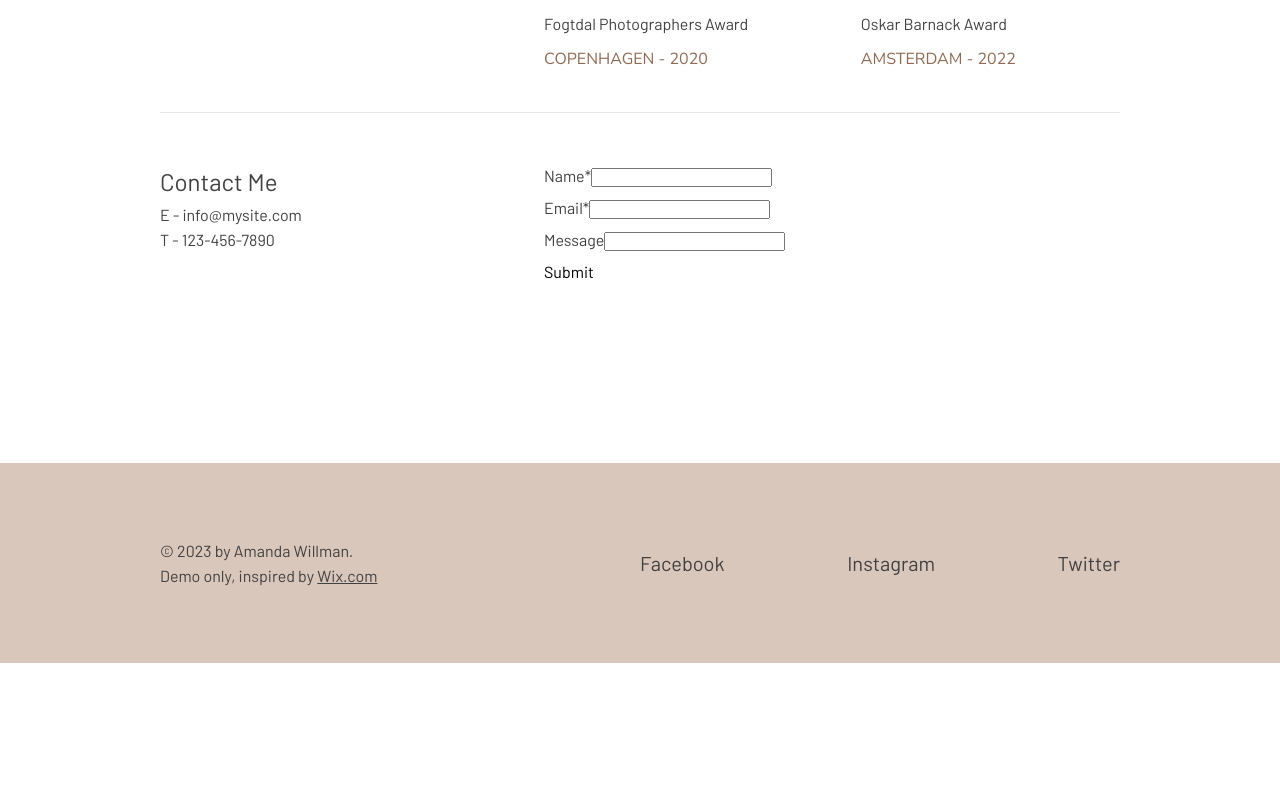
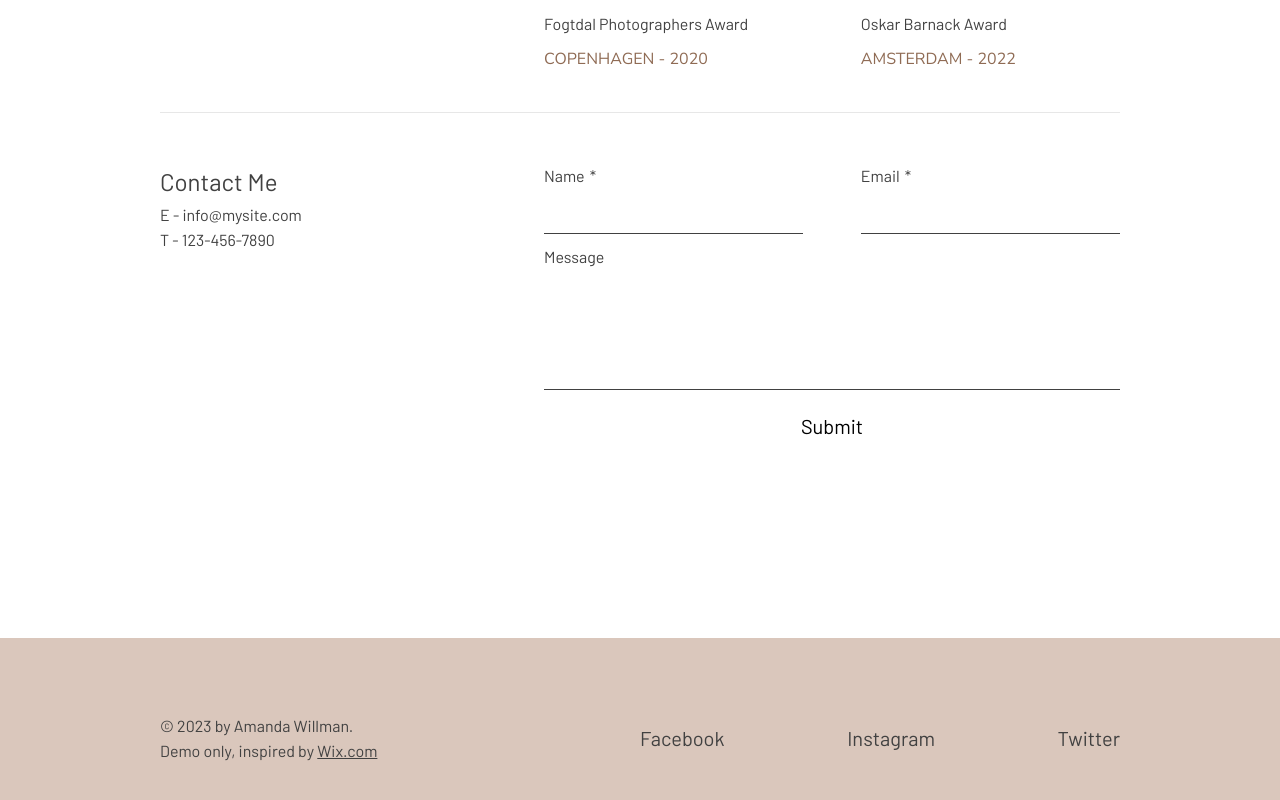
Before and after one commit to Knopkaivy/photographer-portfolio-demo, a React (Create React App) app: page /bio in a window 1280 px wide. Shown: the part 1305-2105 px from the top of the page. Before the commit the page ends 1968 px from the top, so only its background shows below. Built offline with nearby package versions, Linux system fonts and the light colour scheme.

Commit message:
Add styles to ContactForm component

```diff
--- a/src/ContactForm.jsx
+++ b/src/ContactForm.jsx
@@ -33,7 +33,7 @@ const ContactForm = () => {
 
   return (
     <form className="ContactForm" onSubmit={handleSubmit}>
-      <div className="ContactForm__item">
+      <div className="ContactForm__item ContactForm__item-credentials">
         <label htmlFor="name" className="ContactForm__itemLabel">
           Name<span>*</span>
         </label>
@@ -45,7 +45,7 @@ const ContactForm = () => {
           onChange={handleChangeName}
         />
       </div>
-      <div className="ContactForm__item">
+      <div className="ContactForm__item ContactForm__item-credentials">
         <label htmlFor="email" className="ContactForm__itemLabel">
           Email<span>*</span>
         </label>
@@ -57,14 +57,14 @@ const ContactForm = () => {
           onChange={handleChangeEmail}
         />
       </div>
-      <div className="ContactForm__item">
+      <div className="ContactForm__item ContactForm__item-message">
         <label htmlFor="message" className="ContactForm__itemLabel">
           Message
         </label>
-        <input
+        <textarea
           id="message"
           type="text"
-          className="ContactForm__itemInput"
+          className="ContactForm__itemInput ContactForm__itemInput-message"
           value={formMessage}
           onChange={handleChangeMessage}
         />
@@ -79,7 +79,7 @@ const ContactForm = () => {
       <div className="ContactForm__item">
         {showSubmittedMessage && (
           <div className="ContactForm__successMessage">
-            Thanks For Submitting!
+            Thank you for submitting!
           </div>
         )}
       </div>
--- a/src/styles/ContactForm.css
+++ b/src/styles/ContactForm.css
@@ -1,13 +1,65 @@
+.ContactForm {
+  display: flex;
+  flex-wrap: wrap;
+  justify-content: space-between;
+  font-size: 1.6rem;
+}
 .ContactForm__item {
   min-height: 3.2rem;
+  width: 100%;
+  margin-bottom: 1rem;
+}
+.ContactForm__item-credentials {
+  flex-basis: 45%;
+}
+.ContactForm__item-message {
+  flex-basis: 100%;
+}
+.ContactForm__itemLabel span {
+  padding-left: 0.5rem;
+}
+.ContactForm__itemInput {
+  font-family: inherit;
+  font-size: inherit;
+  width: 100%;
+  line-height: 2.4rem;
+  padding: 1rem;
+  border: none;
+  border-bottom: 1px solid var(--color-primary);
+  outline: none;
+  border-radius: 0;
+}
+.ContactForm__itemInput:hover,
+.ContactForm__itemInput:active,
+.ContactForm__itemInput:focus {
+  border: 1px solid var(--color-primary);
+}
+.ContactForm__itemInput:hover {
+  background-color: rgb(236, 226, 226);
+}
+.ContactForm__itemInput:active,
+.ContactForm__itemInput:focus {
+  background-color: var(--color-white);
+}
+.ContactForm__itemInput-message {
+  height: 12rem;
+  resize: none;
 }
 .ContactForm__itemButton {
+  display: inline-block;
+  width: 100%;
+  height: 4rem;
   border: none;
   background-color: var(--color-white);
   font-family: inherit;
-  font-size: inherit;
+  font-size: 2rem;
   cursor: pointer;
+  align-self: center;
 }
 .ContactForm__itemButton:hover {
   color: var(--color-secondary);
 }
+.ContactForm__successMessage {
+  text-align: center;
+  color: var(--color-secondary);
+}
```
